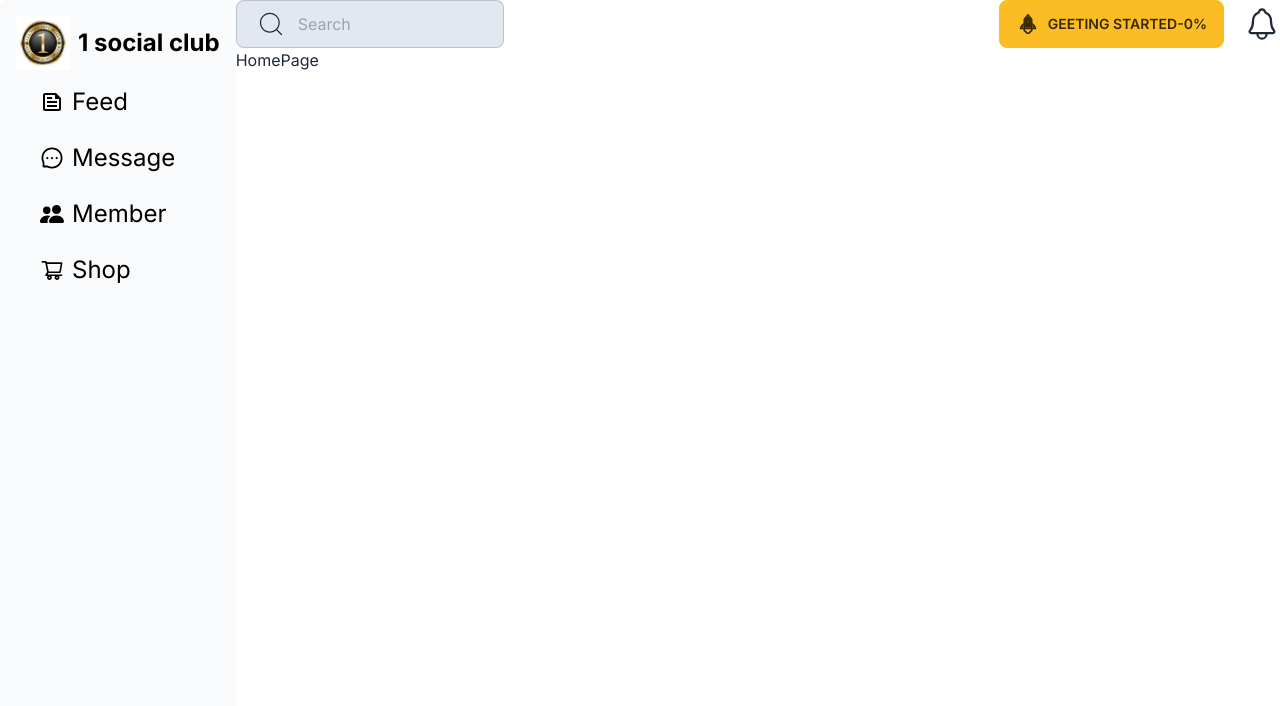
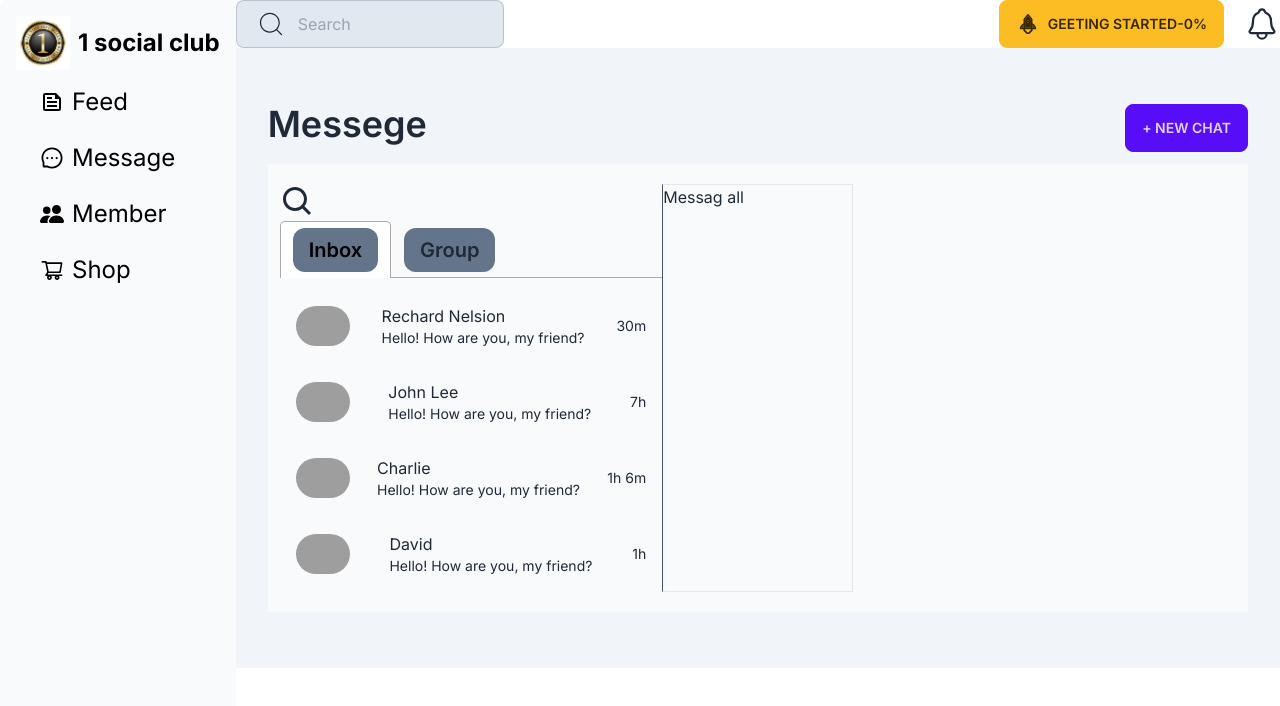
Before and after one commit to anirbanbanai/hsm-project, a Next.js app: page / in a window 1280 px wide. Shown: the top 706 px of the page. Built offline with nearby package versions, Linux system fonts and the light colour scheme; grey boxes are pictures that could not be loaded.

Commit message:
problem solve 9

```diff
--- a/src/app/(allrou)/page.tsx
+++ b/src/app/(allrou)/page.tsx
@@ -1,9 +1,10 @@
 import React from 'react';
+import MessagePage from './message/page';
 
 const page = () => {
     return (
         <div>
-            HomePage
+        <MessagePage/>
         </div>
     );
 };
```
